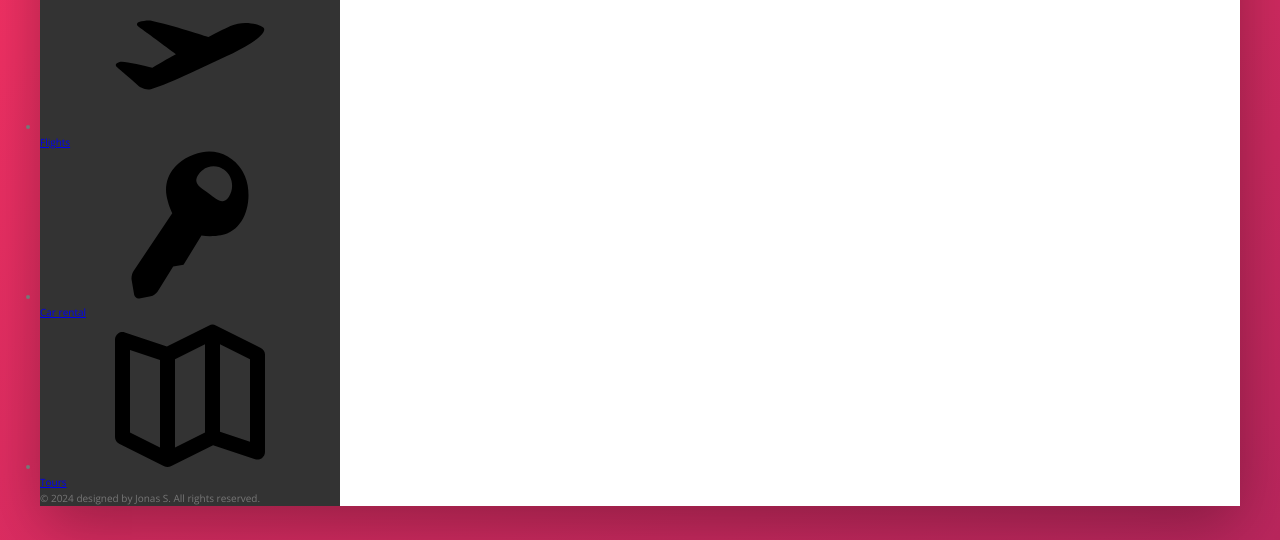
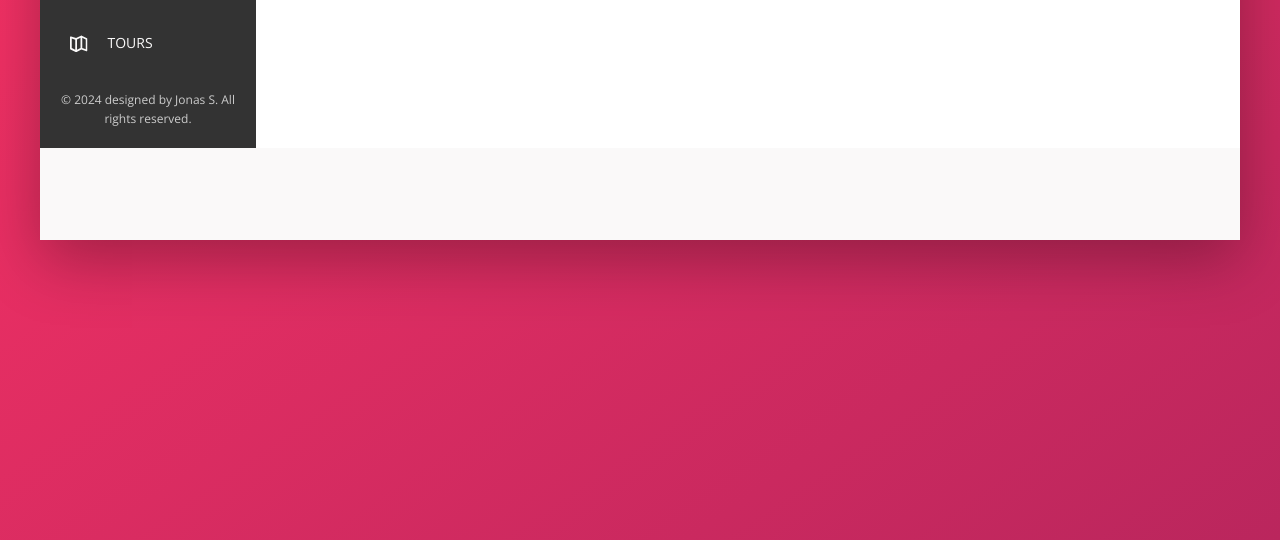
Before and after one commit to gab-holik/Trillo, a website: page index.html in a window 1280 px wide. Shown: the part 340-880 px from the top of the page. Drawn offline with nearby package versions, Linux system fonts and the light colour scheme; files that its build step writes are made by us from their sources.

Commit message:
Styled nav

```diff
--- a/sass/_components.scss
+++ b/sass/_components.scss
@@ -106,3 +106,64 @@
     margin-right: 1rem;
   }
 }
+//Side Navigation
+
+.side-nav {
+  font-size: 1.4rem;
+  list-style: none;
+  margin-top: 3.5rem;
+  &__item {
+    position: relative;
+
+    &:not(:last-child) {
+      margin-bottom: 0.5rem;
+    }
+  }
+  &__item::before {
+    content: "";
+    position: absolute;
+    top: 0;
+    left: 0;
+    height: 100%;
+    width: 3px;
+    background-color: var(--color-primary);
+    transform: scaleY(0);
+    transition: transform 0.2s, width 0.4s 0.2s cubic-bezier(1, 0, 0, 1),
+      background-color 1s;
+  }
+
+  &__item:hover::before,
+  &__item--active::before {
+    transform: scaleY(1);
+    width: 100%;
+  }
+  &__link:link,
+  &__link:visited {
+    color: var(--color-grey-light-1);
+    text-decoration: none;
+    text-transform: uppercase;
+    display: block;
+    padding: 1.5rem 3rem;
+    position: relative;
+    z-index: 10;
+    display: flex;
+    align-items: center;
+  }
+  &__item:active::before {
+    background-color: var(--color-primary-light);
+  }
+
+  &__icon {
+    width: 1.75rem;
+    height: 1.75rem;
+    fill: currentColor;
+    margin-right: 2rem;
+  }
+}
+
+.legal {
+  font-size: 1.2rem;
+  color: var(--color-grey-light-4);
+  text-align: center;
+  padding: 2rem;
+}
```
